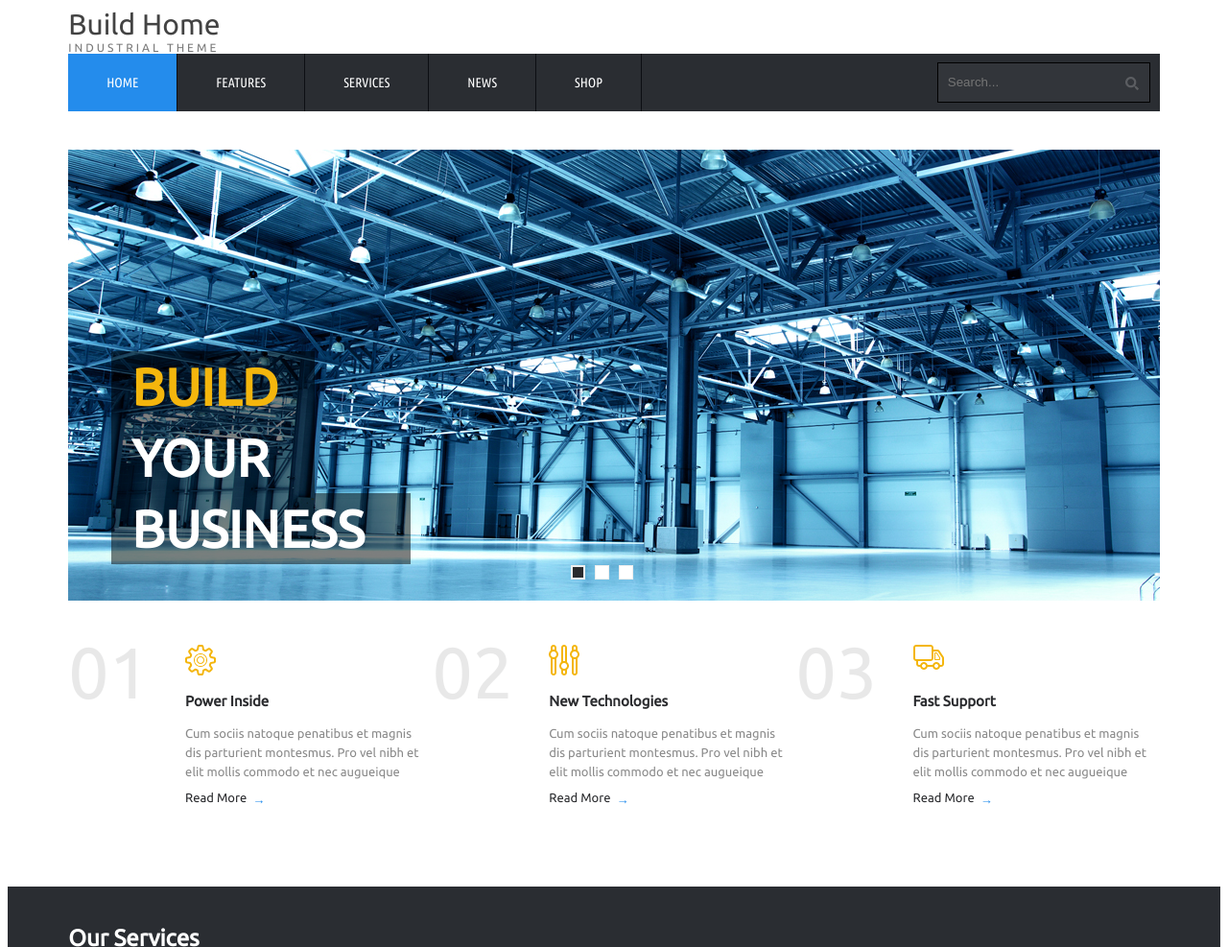
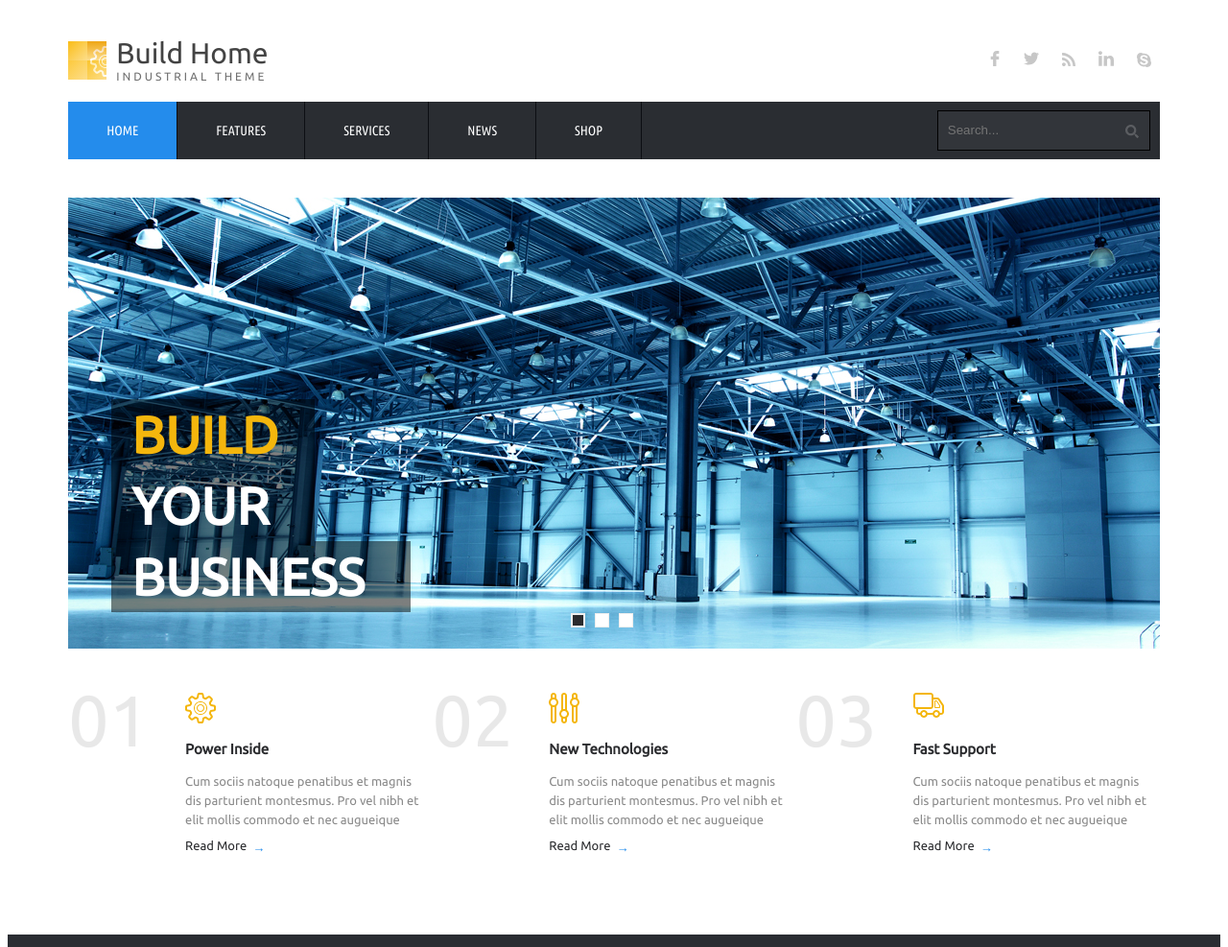
Before and after one commit to Nata25/JS_19-20_gulp-scss-lodash, a website: page app/index.html in a window 1280 px wide. Shown: the top 987 px of the page at 96% size. Drawn offline with nearby package versions, Linux system fonts and the light colour scheme.

Commit message:
Social icons

```diff
--- a/app/index.html
+++ b/app/index.html
@@ -9,9 +9,17 @@
     <body>
         <header class="header">
 
-            <div class="logo">
+            <div class="header__logo logo">
+                <div class="logo__image">
+                    <span class="logo__gradient"></span>
+                    <span class="logo__gradient"></span>
+                    <span class="logo__gradient"></span>
+                    <span class="logo__gradient"></span>
+                </div>
+
                 <span class="logo__main-text">Build Home</span>
                 <span class="logo__sub-text">Industrial Theme</span>
+
             </div>
 
             <div class="header__social social">
--- a/src/styles/main.scss
+++ b/src/styles/main.scss
@@ -9,14 +9,63 @@ body {
 .header {
     position: relative;
     @include container;
+    padding-top: 30px;
+
+    &__logo {
+        margin-bottom: 20px;
+    }
+
+    &__nav {
+        @include flex_row;
+        margin: 0 auto;
+    }
 
     &__social {
-        float: right;
+        display: inline-block;
+        position: absolute;
+        top: 45px;
+        right: 0;
     }
 }
 
 .logo {
+    display: inline-block;
     @include ubuntu;
+
+    &__image {
+        position: relative;
+        @include flex_row;
+        top: 5px;
+        margin-right: 10px;
+        width: 40px;
+        height: 40px;
+        float: left;
+        background-color: #fabd17;
+        @include png_icon('settings-white');
+        background-position: 23px;
+        background-repeat: no-repeat;
+    }
+
+    &__gradient {
+        width: 20px;
+        height: 20px;
+
+        &:first-child {
+            background-image: linear-gradient(-45deg, rgba(255, 255, 255, 0.5) 0%, rgba(250, 189, 23, .5) 100%);
+        }
+
+        &:nth-child(2) {
+            background-image: linear-gradient(to top, rgba(255, 255, 255, 0.5) 0%, rgba(227, 143, 19, 0.5) 100%);
+        }
+
+        &:nth-child(3) {
+            background-image: linear-gradient(-45deg, rgba(255, 255, 255, 0.5) 0%, rgba(255, 213, 97, 0.5) 100%);
+        }
+
+        &:last-child {
+            background-image: linear-gradient(-45deg, rgba(255, 255, 255, 0.5) 0%, rgba(250, 204, 65, 0.5) 100%);
+        }
+    }
 
     &__main-text {
         color: #434343;
@@ -29,17 +78,66 @@ body {
         font-size: 12px;
         text-transform: uppercase;
         letter-spacing: 3px;
-        opacity: 0.65;
+        opacity: .7;
     }
 }
 
-.social__link {
+.social {
+    width: 200px;
 
-}
+    &__link {
+        display: inline-block;
+        margin: 0 0 10px 20px;
+        width: 16px;
+        height: 16px;
+        background-size: cover;
 
-.header__nav {
-    @include flex_row;
-    margin: 0 auto;
+        &_fb {
+            width: 14px;
+            @include svg_icon('facebook');
+
+            &:hover {
+                @include svg_icon('facebook-hover');
+            }
+        }
+
+        &_twitter {
+            @include svg_icon('twitter');
+
+            &:hover {
+                @include svg_icon('twitter-hover');
+            }
+        }
+
+        &_rss {
+            width: 14px;
+            height: 14px;
+            @include svg_icon('rss');
+
+            &:hover {
+                @include svg_icon('rss-hover');
+            }
+        }
+
+        &_linkedin {
+            @include svg_icon('linkedin');
+
+            &:hover {
+                @include svg_icon('linkedin-hover');
+            }
+        }
+
+        &_skype {
+            margin-bottom: 9px;
+            width: 15px;
+            height: 15px;
+            @include svg_icon('skype');
+
+            &:hover {
+                @include svg_icon('skype-hover');
+            }
+        }
+    }
 }
 
 .nav {
@@ -70,7 +168,7 @@ body {
 
 .header__search-form {
     position: absolute;
-    top: 47px;
+    top: 97px;
     right: 10px;
 
     input {
@@ -80,7 +178,7 @@ body {
         background-color: #32353a;
         color: #eee;
         border: 1px solid #000;
-        @include bg_icon('search');
+        @include png_icon('search');
         background-repeat: no-repeat;
         background-position: 95% 50%;
         line-height: 20px;
@@ -123,11 +221,6 @@ body {
 
     &__column {
         width: 45%;
-        // margin-left: 5%;
-
-        &:first-child {
-            // margin-right: 40px;
-        }
     }
 }
 
@@ -195,8 +288,6 @@ body {
         display: block;
         color: #f4b60d;
     }
-
-
 }
 
 /*_______________ Info Block ____________ */
@@ -213,15 +304,15 @@ body {
         margin: 0 auto;
 
         &:first-child .info__heading::before {
-            @include bg_icon('settings');
+            @include png_icon('settings');
         }
 
         &:nth-child(2) .info__heading::before {
-            @include bg_icon('params');
+            @include png_icon('params');
         }
 
         &:last-child .info__heading::before {
-            @include bg_icon('truck');
+            @include png_icon('truck');
         }
     }
 
@@ -352,7 +443,7 @@ body {
     flex-basis: 45%;
 
     &__heading {
-        padding: 40px 0;
+        padding: 40px 0 30px;
         font-size: 24px;
     }
 }
@@ -552,13 +643,13 @@ body {
     &__address::before {
         width: 12px;
         height: 16px;
-        @include bg_icon('location');
+        @include png_icon('location');
     }
 
     &__tel::before {
         width: 10px;
         height: 16px;
-        @include bg_icon('iphone-potrait');
+        @include png_icon('iphone-potrait');
     }
 
     &__mail {
@@ -573,7 +664,7 @@ body {
             left: -25px;
             width: 16px;
             height: 12px;
-            @include bg_icon('front-email');
+            @include png_icon('front-email');
         }
     }
 
--- a/src/styles/mixins.scss
+++ b/src/styles/mixins.scss
@@ -1,6 +1,6 @@
 @mixin flex_row {
     display: flex;
-    flex-flow: row nowrap;
+    flex-flow: row wrap;
 }
 
 @mixin ubuntu {
@@ -36,6 +36,10 @@
     padding: 0;
 }
 
-@mixin bg_icon($filename) {
+@mixin png_icon($filename) {
     background-image: url('../img/icons/' + $filename + '.png');
 }
+
+@mixin svg_icon($filename) {
+    background-image: url('../img/icons/' + $filename + '.svg');
+}
```
Also changed, not shown: app/css/main.css, app/img/icons/facebook-hover.svg (added), app/img/icons/facebook.png (deleted), app/img/icons/facebook.svg (added), app/img/icons/linkedin-hover.svg (added), app/img/icons/linkedin.svg (added), app/img/icons/rss-hover.svg (added), app/img/icons/rss.svg (added), app/img/icons/settings-white.png (added), app/img/icons/skype-hover.svg (added), app/img/icons/skype.svg (added), app/img/icons/twitter-hover.svg (added), app/img/icons/twitter.svg (added).
